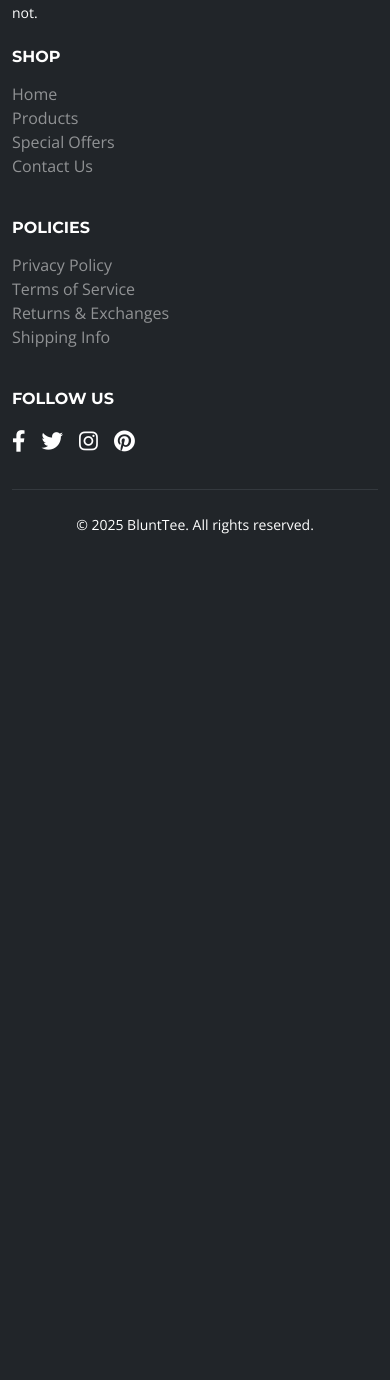
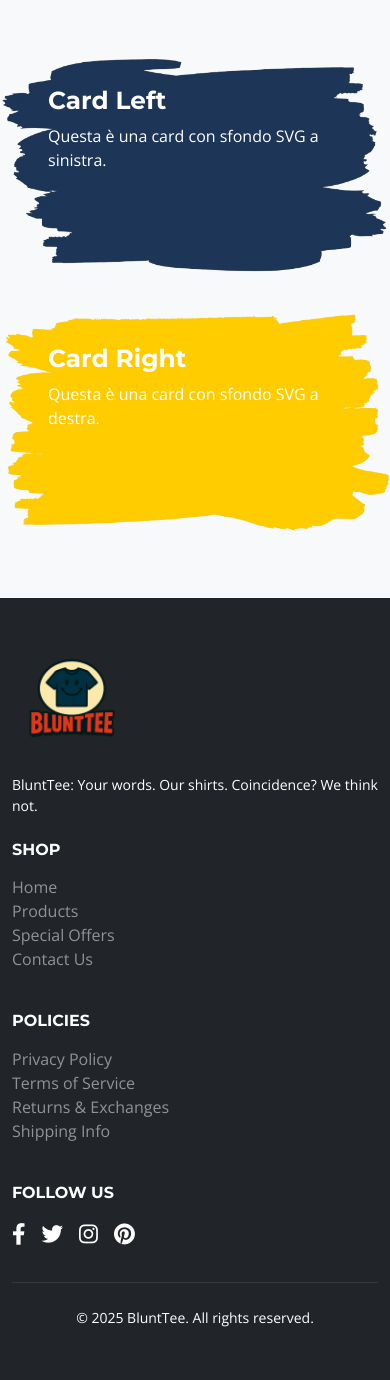
Before and after one commit to latorreandrea/django-cloud-ecommerce, a Django app: page / in a window 390 px wide. Shown: the part 525-1905 px from the top of the page. Before the commit the page ends 1059 px from the top, so only its background shows below. Run offline with Django 5.2, Linux system fonts and the light colour scheme.

Commit message:
-Enhance homepage layout with hero section and cards -update banner content and footer logo

```diff
--- a/home/templates/home/index.html
+++ b/home/templates/home/index.html
@@ -7,8 +7,29 @@
 {% endblock %}
 
 {% block content %}
-<div class="container mt-5">
-    <h1>Welcome to our E-commerce Store</h1>
-    <p class="lead">Find the best products at the best prices.</p>
+<!-- Hero section -->
+<div class="container-fluid p-0">
+    <div class="hero-image d-flex align-items-center justify-content-center text-center">
+        <div class="w-100 hero-text-wrapper">
+            <h1 class="display-4 text-white fw-bold">BluntTee – Wear Your Wit!</h1>
+            <p class="lead text-white">Let Your T-Shirt Do the Talking</p>
+            <a href="#" class="btn btn-warning btn-lg mt-3 fw-semibold px-4">Shop Now</a>
+        </div>
+    </div>
+</div>
+
+<div class="row my-5">
+    <div class="col-md-6 my-1">
+        <div class="card-blue p-5 text-white fade-in-left">
+            <h2>Card Left</h2>
+            <p>Questa è una card con sfondo SVG a sinistra.</p>
+        </div>
+    </div>
+    <div class="col-md-6 my-1">
+        <div class="card-yellow p-5 text-white fade-in-right">
+            <h2>Card Right</h2>
+            <p>Questa è una card con sfondo SVG a destra.</p>
+        </div>
+    </div>
 </div>
 {% endblock %}
--- a/static/css/styles.css
+++ b/static/css/styles.css
@@ -100,7 +100,16 @@ h1, h2, h3, h4, h5, h6, .navbar-brand {
 .banner-bar a, .banner-bar p {
     color: #000 !important;
 }
+/* Hero */
+.hero-image {
+    min-height: 350px;
+    background: url('{% static "img/hero.jpg" %}') center/cover no-repeat;
+}
 
+.hero-text-wrapper {
+    background: rgba(29,53,87,0.55);
+    padding: 3rem 1rem;
+}
 /* Scrool to top */
 #scrollToTopBtn {
     background: #1D3557 !important;
@@ -117,6 +126,27 @@ h1, h2, h3, h4, h5, h6, .navbar-brand {
     color: #1D3557 !important;
 }
 
+/* Cards */
+.card-blue, .card-yellow {
+    min-height: 250px;
+    background-repeat: no-repeat;
+    background-size: contain;
+    background-position: center;
+    background-repeat: no-repeat;
+}
+
+
+.card-blue {
+    background-image: url("/static/img/blue_bg.png");
+    color: #fff;
+}
+
+
+.card-yellow {
+    background-image: url("/static/img/yellow_bg.png");
+    color: #1D3557;
+}
+
 /* Animation */
 
 @keyframes bounce {
@@ -131,3 +161,38 @@ h1, h2, h3, h4, h5, h6, .navbar-brand {
   .bounce-hover:hover {
     animation: bounce 0.5s ease-out;
 }
+
+
+/* fade in animation */
+.fade-in-on-scroll {
+    opacity: 0;
+    transform: translateY(40px);
+    transition: opacity 0.6s ease, transform 0.6s cubic-bezier(.4,0,.2,1);
+}
+
+.fade-in-on-scroll.visible {
+    opacity: 1;
+    transform: translateY(0);
+}
+
+/* Fade in from left */
+.fade-in-left {
+    opacity: 0;
+    transform: translateX(-40px);
+    transition: opacity 0.6s ease, transform 0.6s cubic-bezier(.4,0,.2,1);
+}
+.fade-in-left.visible {
+    opacity: 1;
+    transform: translateX(0);
+}
+
+/* Fade in from right */
+.fade-in-right {
+    opacity: 0;
+    transform: translateX(40px);
+    transition: opacity 0.6s ease, transform 0.6s cubic-bezier(.4,0,.2,1);
+}
+.fade-in-right.visible {
+    opacity: 1;
+    transform: translateX(0);
+}
--- a/static/js/main.js
+++ b/static/js/main.js
@@ -20,4 +20,22 @@ document.addEventListener('DOMContentLoaded', function() {
             window.scrollTo({ top: 0, behavior: 'smooth' });
         });
     }
+
+
+    // Fade-in on scroll for cards
+    const fadeEls = document.querySelectorAll('.fade-in-on-scroll, .fade-in-left, .fade-in-right');
+    if ('IntersectionObserver' in window) {
+        const observer = new IntersectionObserver((entries, obs) => {
+            entries.forEach(entry => {
+                if (entry.isIntersecting) {
+                    entry.target.classList.add('visible');
+                    obs.unobserve(entry.target);
+                }
+            });
+        }, { threshold: 0.15 });
+        fadeEls.forEach(el => observer.observe(el));
+    } else {
+        // Fallback: show all if IntersectionObserver not supported
+        fadeEls.forEach(el => el.classList.add('visible'));
+    }
 });
--- a/templates/partials/banner.html
+++ b/templates/partials/banner.html
@@ -1,7 +1,13 @@
 <div class="container-fluid py-2 d-none d-md-block banner-bar">
     <div class="row">
         <div class="col-12 text-center">
-            <p class="m-0">Welcome to our clothing store! Free shipping on all orders over $50</p>
+            <marquee behavior="scroll" direction="left">
+                <span class="fw-bold">Free shipping on all orders over $50!</span>
+                <span class="mx-5">|</span>
+                <span class="fw-bold">New arrivals every week!</span>
+                <span class="mx-5">|</span>
+                <span class="fw-bold">Sign up for exclusive offers!</span>
+            </marquee>
         </div>
     </div>
 </div>
--- a/templates/partials/footer.html
+++ b/templates/partials/footer.html
@@ -5,7 +5,7 @@
             <div class="col-md-3 mb-4 mb-md-0">
                 <a href="/" class="d-inline-block mb-2">
                     <!-- logo -->
-                    <img src="/static/img/logo-white.png" alt="Django Cloud Ecommerce" style="max-width:120px;">
+                    <img src="/static/img/bt_logo_nobg.png" alt="Logo BluntTee" style="max-width:120px;">
                 </a>
                 <p class="small mb-0">BluntTee: Your words. Our shirts. Coincidence? We think not.</p>
             </div>
```
Also changed, not shown: static/img/blue_bg.png (added), static/img/yellow_bg.png (added).
